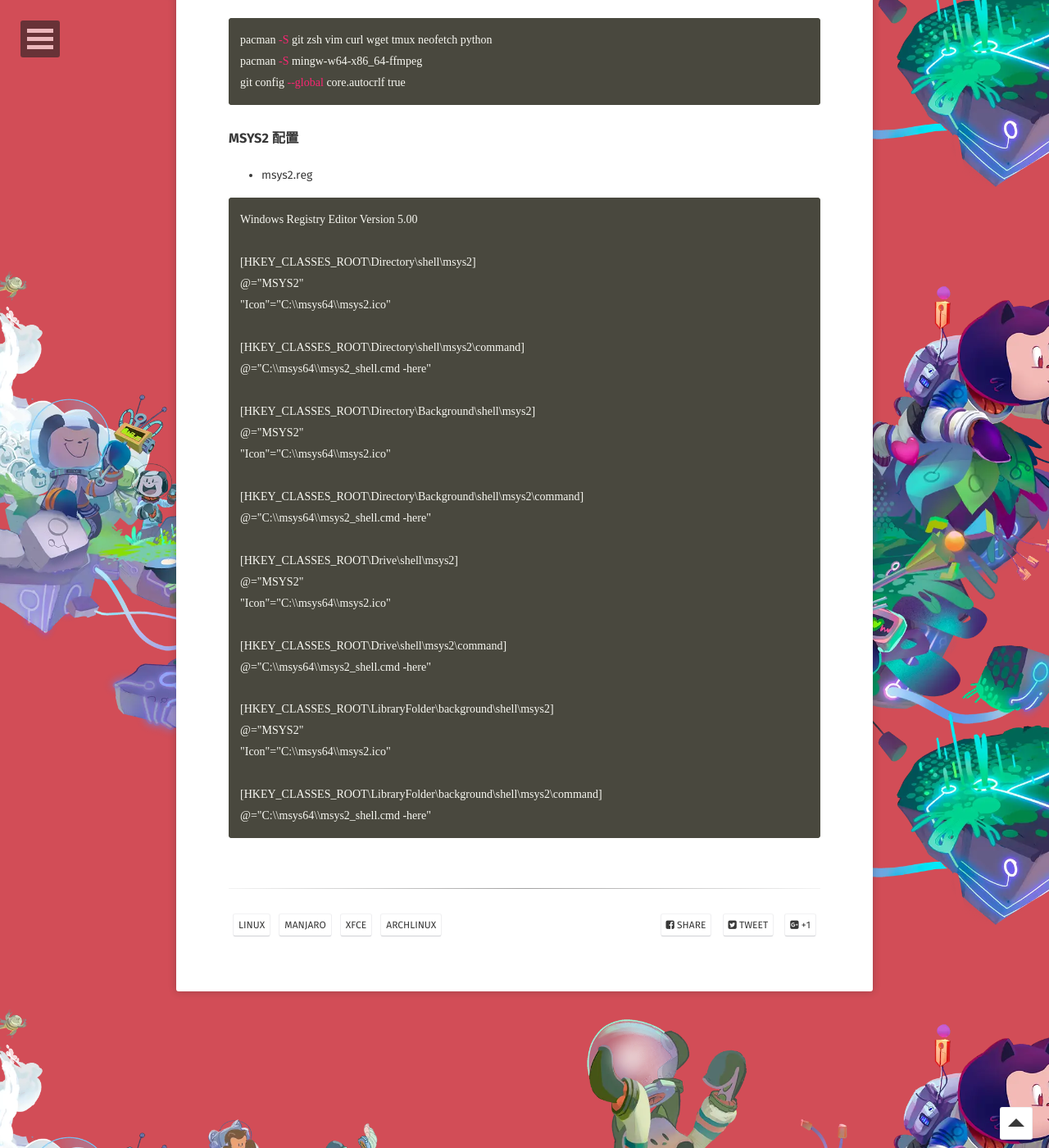
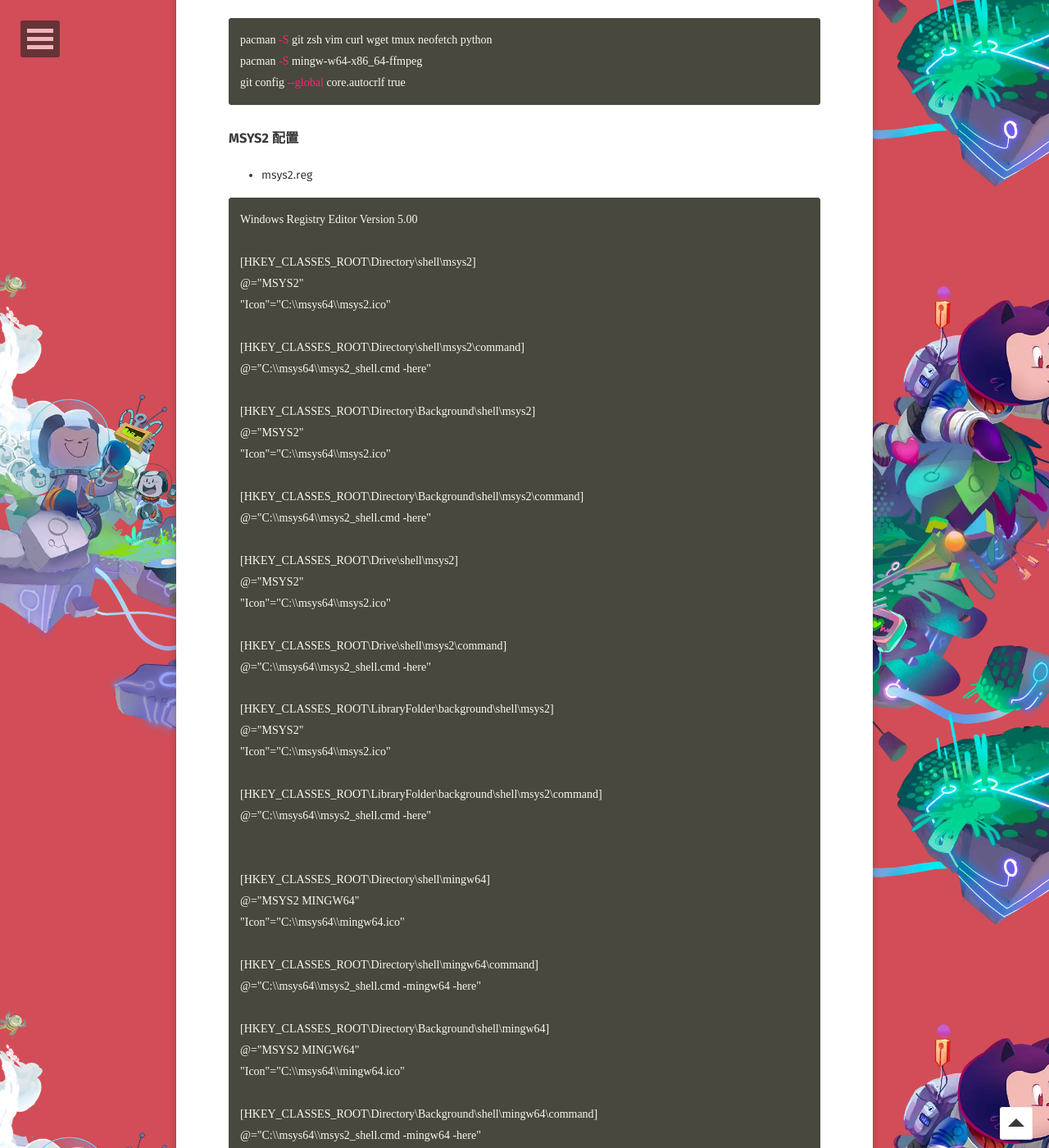
Before and after one commit to WebPavel/WebPavel.github.io, a Jekyll site: the page built from _posts/2022-11-07-Manjaro Xfce Installation.md, in a window 1280 px wide and 1400 px high, scrolled down 2461 px. Shown: the whole window at 82% size. Built offline with Jekyll 4.4.1, drawn with Linux system fonts in a browser that asks for light colours; some web fonts are replaced; some of the changed text lies outside the part shown.

Commit message:
Update 2022-11-07-Manjaro Xfce Installation.md

````diff
--- a/_posts/2022-11-07-Manjaro Xfce Installation.md
+++ b/_posts/2022-11-07-Manjaro Xfce Installation.md
@@ -137,4 +137,33 @@
 
 [HKEY_CLASSES_ROOT\LibraryFolder\background\shell\msys2\command]
 @="C:\\msys64\\msys2_shell.cmd -here"
+
+
+[HKEY_CLASSES_ROOT\Directory\shell\mingw64]
+@="MSYS2 MINGW64"
+"Icon"="C:\\msys64\\mingw64.ico"
+
+[HKEY_CLASSES_ROOT\Directory\shell\mingw64\command]
+@="C:\\msys64\\msys2_shell.cmd -mingw64 -here"
+
+[HKEY_CLASSES_ROOT\Directory\Background\shell\mingw64]
+@="MSYS2 MINGW64"
+"Icon"="C:\\msys64\\mingw64.ico"
+
+[HKEY_CLASSES_ROOT\Directory\Background\shell\mingw64\command]
+@="C:\\msys64\\msys2_shell.cmd -mingw64 -here"
+
+[HKEY_CLASSES_ROOT\Drive\shell\mingw64]
+@="MSYS2 MINGW64"
+"Icon"="C:\\msys64\\mingw64.ico"
+
+[HKEY_CLASSES_ROOT\Drive\shell\mingw64\command]
+@="C:\\msys64\\msys2_shell.cmd -mingw64 -here"
+
+[HKEY_CLASSES_ROOT\LibraryFolder\background\shell\mingw64]
+@="MSYS2 MINGW64"
+"Icon"="C:\\msys64\\mingw64.ico"
+
+[HKEY_CLASSES_ROOT\LibraryFolder\background\shell\mingw64\command]
+@="C:\\msys64\\msys2_shell.cmd -mingw64 -here"
 ```
````
